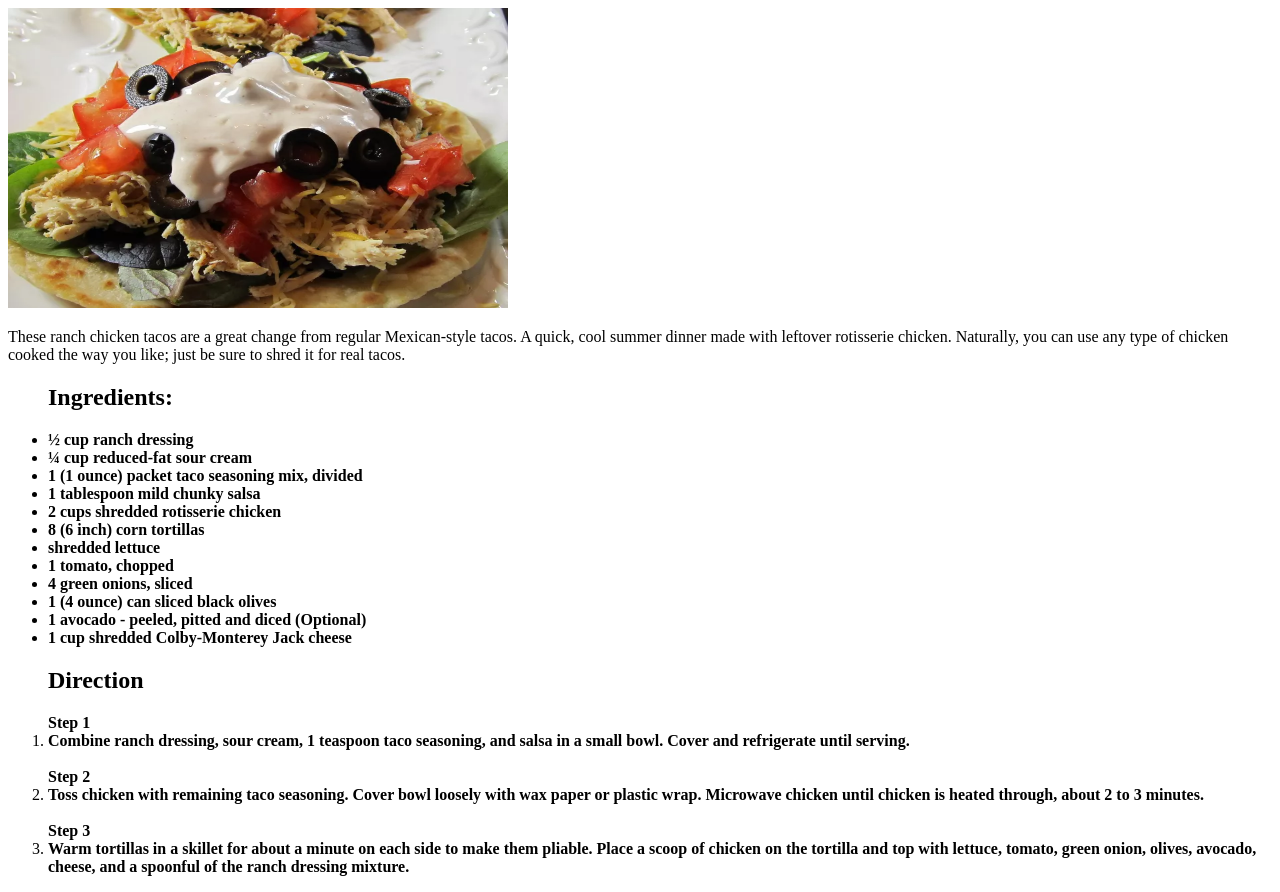
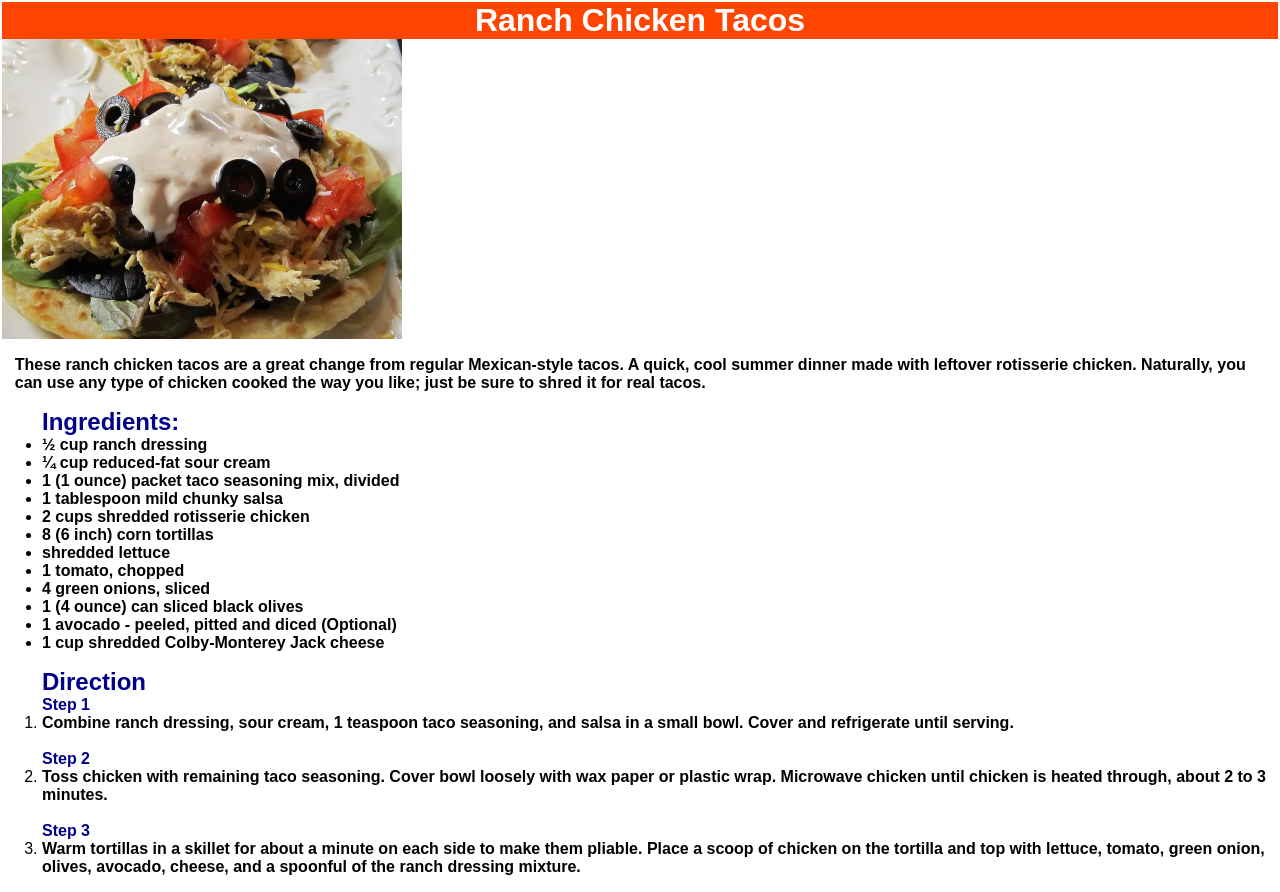
Before and after one commit to JayVen02/FavRecipeList, a plain HTML site: page Recipe/RanchTacos/RanchChickenTacos.html in a window 1280 px wide. Drawn offline with Linux system fonts and the light colour scheme.

Commit message:
Adding style to all

```diff
--- a/Recipe/AsianLettuce/styles.css
+++ b/Recipe/AsianLettuce/styles.css
@@ -1,4 +1,5 @@
 body{
+    font-family: sans-serif;
     margin: 2px;
 }
 
@@ -13,3 +14,19 @@ img{
     height:auto;
     width:400;
 }
+
+p{
+    margin:1%;
+    font-weight: 600;
+}
+
+h2{
+    font-size: 18;
+    color: darkblue;
+    margin: 0;
+
+}
+
+ol>span{
+    color: darkblue;
+}
--- a/Recipe/RanchTacos/RanchChickenTacos.html
+++ b/Recipe/RanchTacos/RanchChickenTacos.html
@@ -7,6 +7,7 @@
     <title>Ranch Chicken Tacos</title>
 </head>
 <body>
+    <h1>Ranch Chicken Tacos</h1>
     <img src = "RanchTacos.jpeg" height = "300" width = "500">
     <p>These ranch chicken tacos are a great change from regular Mexican-style tacos. A quick, cool summer dinner made with leftover rotisserie chicken. Naturally,
         you can use any type of chicken cooked the way you like; just be sure to shred it for real tacos.</p>
--- a/Recipe/RanchTacos/styles.css
+++ b/Recipe/RanchTacos/styles.css
@@ -0,0 +1,32 @@
+body{
+    font-family: sans-serif;
+    margin: 2px;
+}
+
+h1{
+    margin: 0;
+    text-align: center;
+    background-color: orangered;
+    color: white;
+}
+
+img{
+    height:400;
+    width:auto;
+}
+
+p{
+    margin:1%;
+    font-weight: 600;
+}
+
+h2{
+    font-size: 18;
+    color: darkblue;
+    margin: 0;
+
+}
+
+ol>span{
+    color: darkblue;
+}
--- a/Recipe/SaigonNoodle/styles.css
+++ b/Recipe/SaigonNoodle/styles.css
@@ -1 +1,32 @@
-+
+body{
+    font-family: sans-serif;
+    margin: 2px;
+}
+
+h1{
+    margin: 0;
+    text-align: center;
+    background-color: orangered;
+    color: white;
+}
+
+img{
+    height:400;
+    width:auto;
+}
+
+p{
+    margin:1%;
+    font-weight: 600;
+}
+
+h2{
+    font-size: 18;
+    color: darkblue;
+    margin: 0;
+
+}
+
+ol>span{
+    color: darkblue;
+}
```
Also changed, not shown: Recipe/SaigonNoodle/SaigonNoodleSalad.html (+1 -0 lines).
